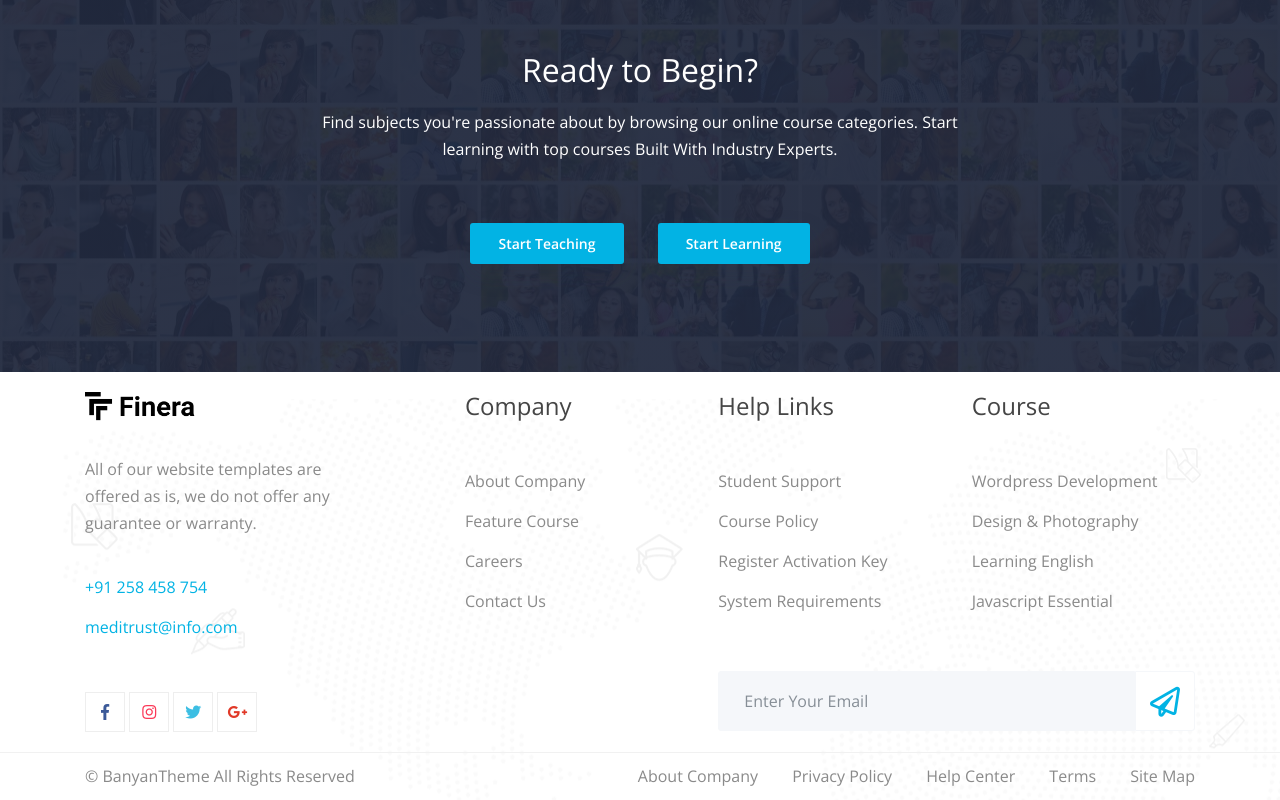
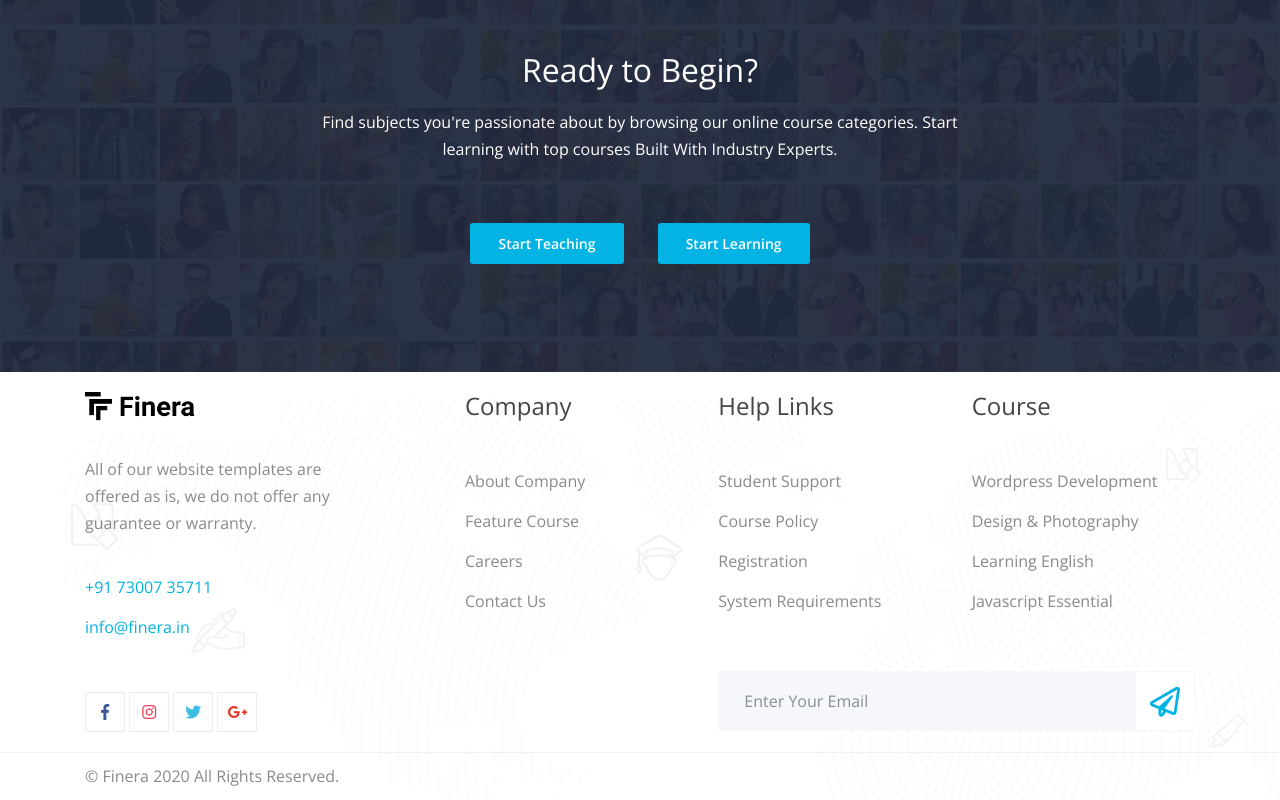
Before and after one commit to abd8126/Finera-WebSite-Proj, a plain HTML site: page mutual-funds-analysis-course.html in a window 1280 px wide. Shown: the part 3500-4300 px from the top of the page. Drawn offline with nearby package versions, Linux system fonts and the light colour scheme.

Commit message:
footer complete

```diff
--- a/mutual-funds-analysis-course.html
+++ b/mutual-funds-analysis-course.html
@@ -563,8 +563,8 @@
 								<img src="images/logo.png" alt="slide 1">
 								<p>All of our website templates are	<br>offered as is, we do not offer any <br> guarantee or warranty.</p>
 								<ul>
-									<li>+91 258 458 754</li>
-									<li>meditrust@info.com</li>
+									<li>+91 73007 35711</li>
+									<li>info@finera.in</li>
 								</ul>
 
 								<div class="footer-social-link">
@@ -586,10 +586,10 @@
 										<div class="single-link">
 											<h3>Company</h3>
 											<ul>
-												<li><a href="#">  About Company </a></li>
-												<li><a href="#">  Feature Course </a></li>
+												<li><a href="about-us.html">  About Company </a></li>
+												<li><a href="course-list.html">  Feature Course </a></li>
 												<li><a href="#">  Careers </a></li>
-												<li><a href="#">  Contact Us </a></li>
+												<li><a href="contact-us.html">  Contact Us </a></li>
 											</ul>
 										</div>
 									</div>
@@ -597,9 +597,9 @@
 										<div class="single-link">
 											<h3>Help Links</h3>
 											<ul>
-												<li><a href="#">  Student Support </a></li>
+												<li><a href="contact-us.html">  Student Support </a></li>
 												<li><a href="#">  Course Policy </a></li>
-												<li><a href="#">  Register Activation Key </a></li>
+												<li><a href="#">  Registration </a></li>
 												<li><a href="#">  System Requirements </a></li>
 
 											</ul>
@@ -642,17 +642,9 @@
 		<div class="container">
 			<div class="row">
 				<div class="col-md-5">
-					<p>© <a href="#">BanyanTheme</a> All Rights Reserved </p>
+					<p>© <a href="finera.in">Finera</a> 2020 All Rights Reserved. </p>
 				</div>
-				<div class="col-md-7">
-					<ul>
-						<li><a href="#">  About Company </a></li>
-						<li><a href="#">  Privacy Policy </a></li>
-						<li><a href="#">  Help Center </a></li>
-						<li><a href="#">  Terms </a></li>
-						<li><a href="#">  Site Map </a></li>
-					</ul>
-				</div>
+
 			</div>
 		</div>
 	</div>
```
